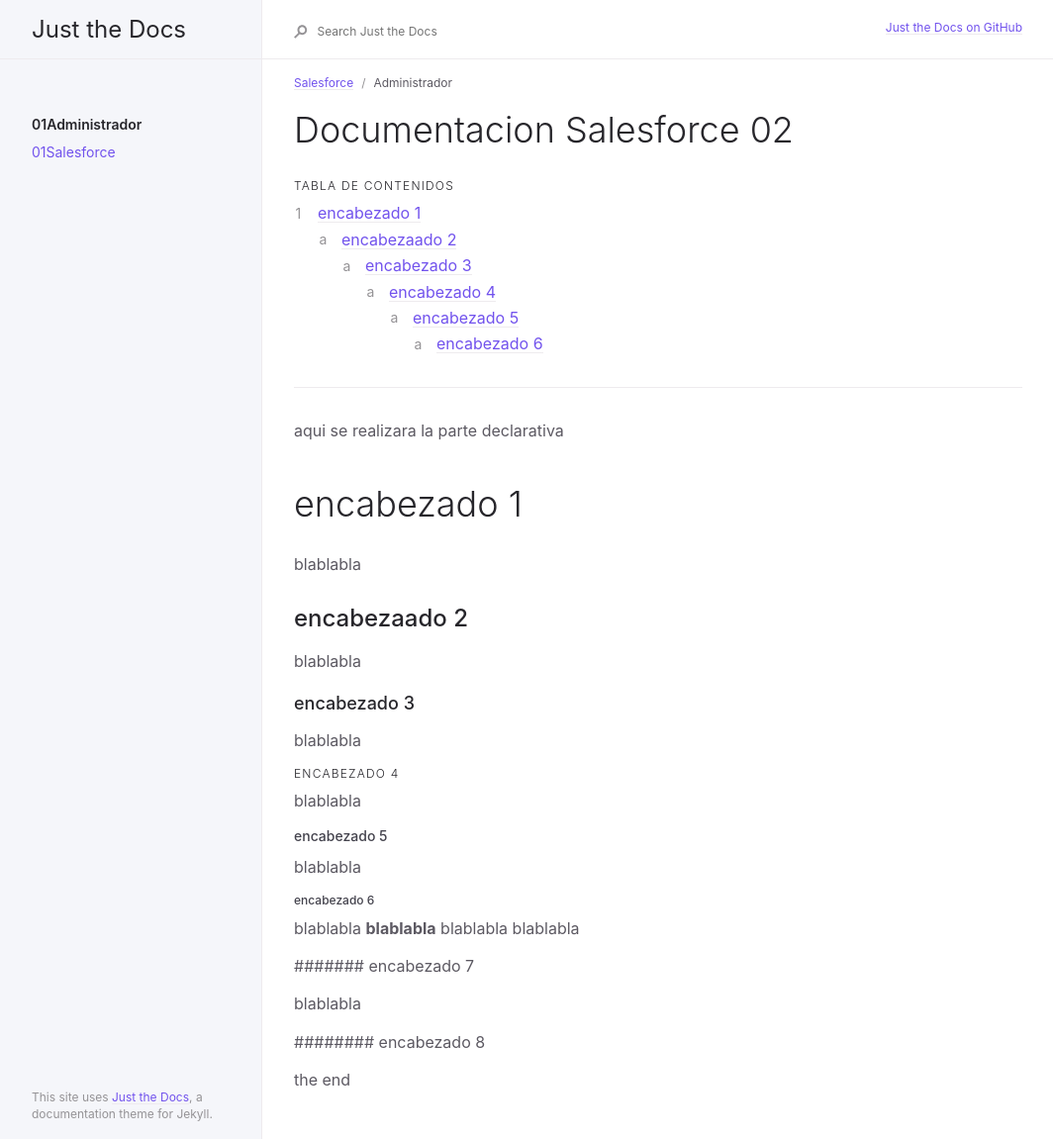
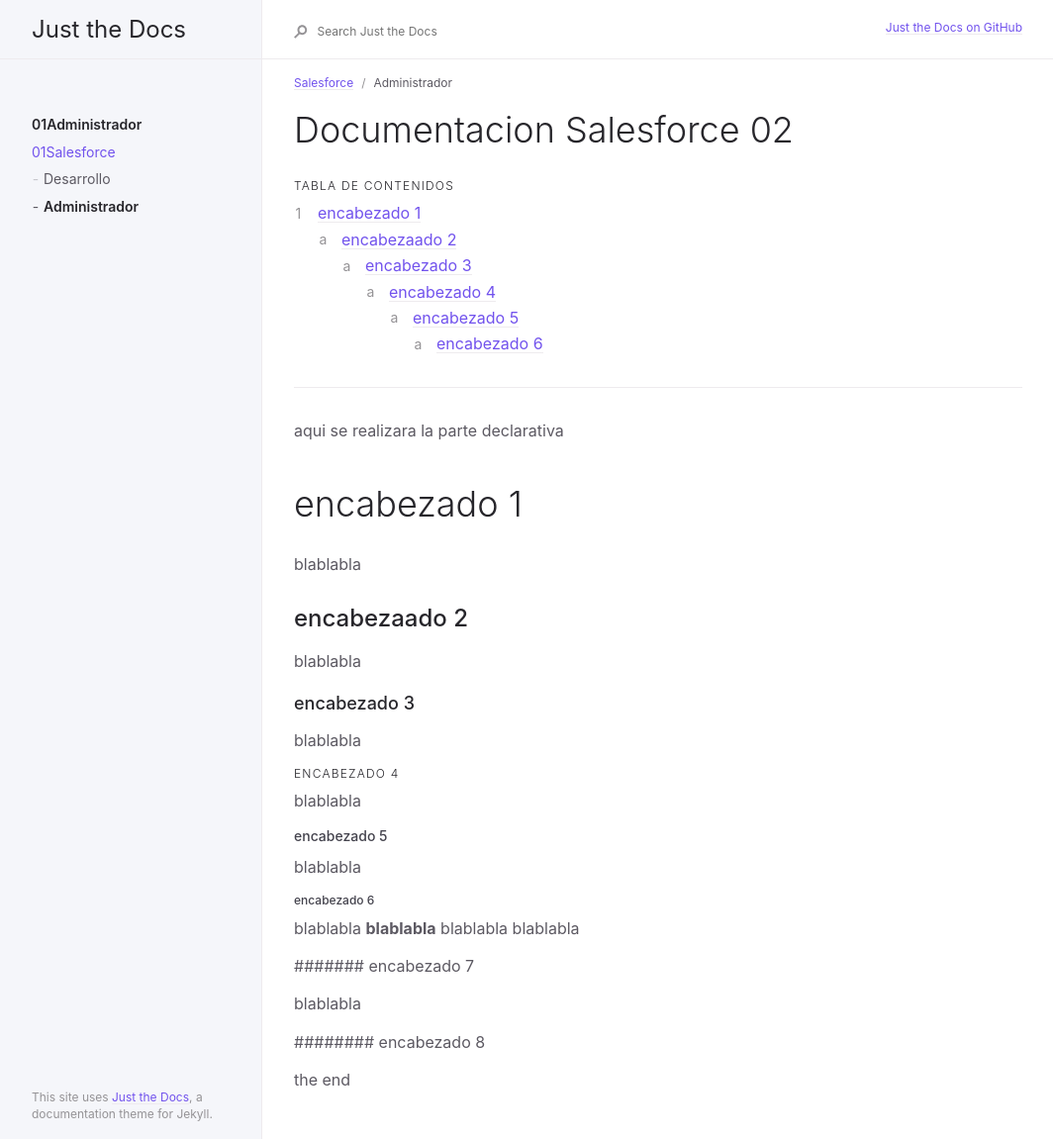
Before and after one commit to abeltranes/abeltranes.github.io, a Jekyll site: the page built from docs/salesforce/doc02.md, in a window 1280 px wide. Shown: the whole page at 99% size, without its empty margins (91-1155 px from the left). Built offline with Jekyll 4.4.1, drawn with Linux system fonts in a browser that asks for light colours.

Commit message:
Update nav.html

```diff
--- a/_includes/nav.html
+++ b/_includes/nav.html
@@ -4,7 +4,7 @@
     {% for node in pages_list %}
       {% unless node.nav_exclude %}
         {% if page.url == node.url or page.parent == node.title or page.grand_parent == node.title %}
-          <li class="navigation-list-item{% if page.url == node.url %} active{% endif %}">
+          <li class="navigation-list-item{% if page.url == node.url or page.parent == node.title or page.grand_parent == node.title %} active{% endif %}">
             {% if page.parent == node.title or page.grand_parent == node.title %}
               {% assign first_level_url = node.url | absolute_url %}
             {% endif %}
```
